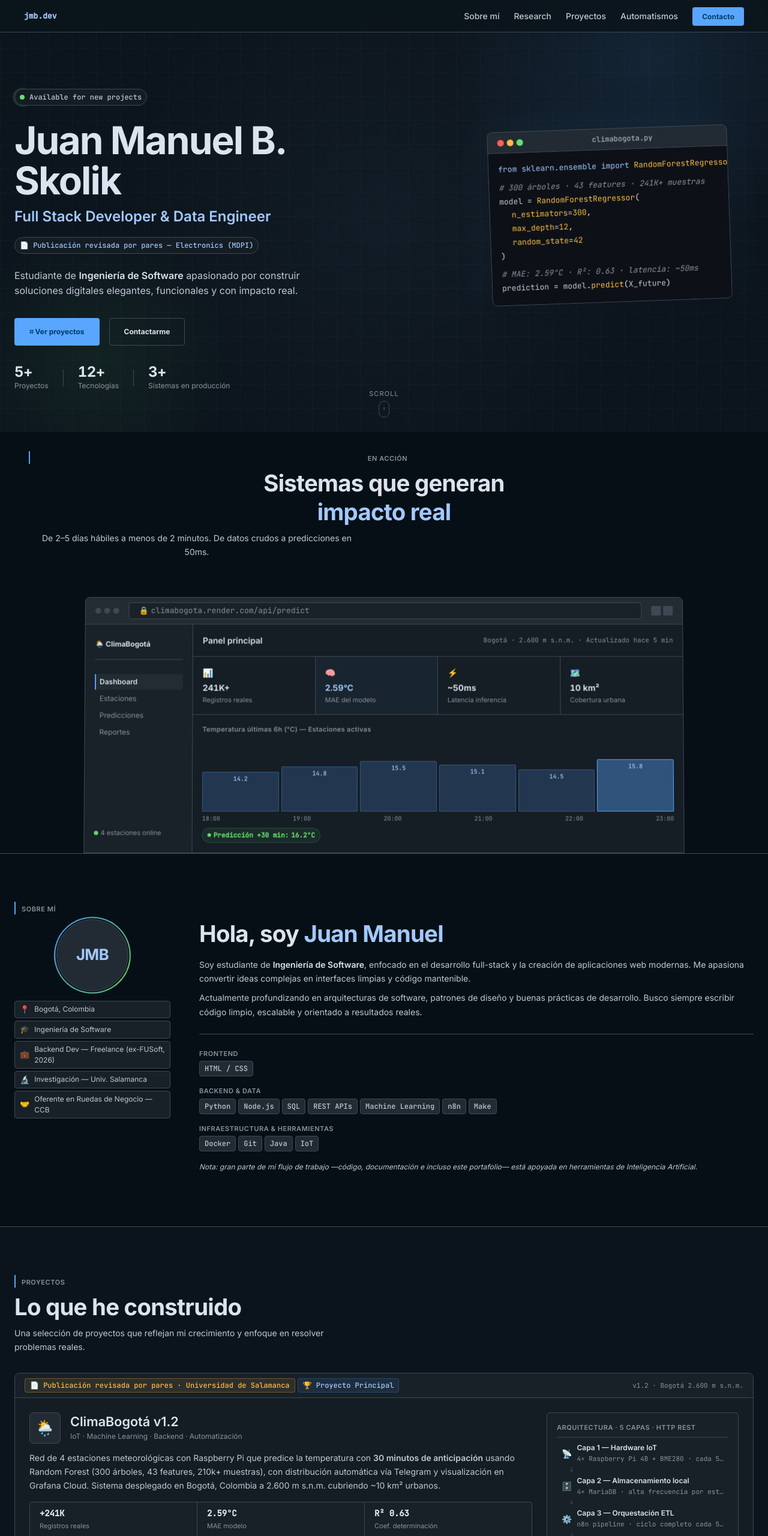
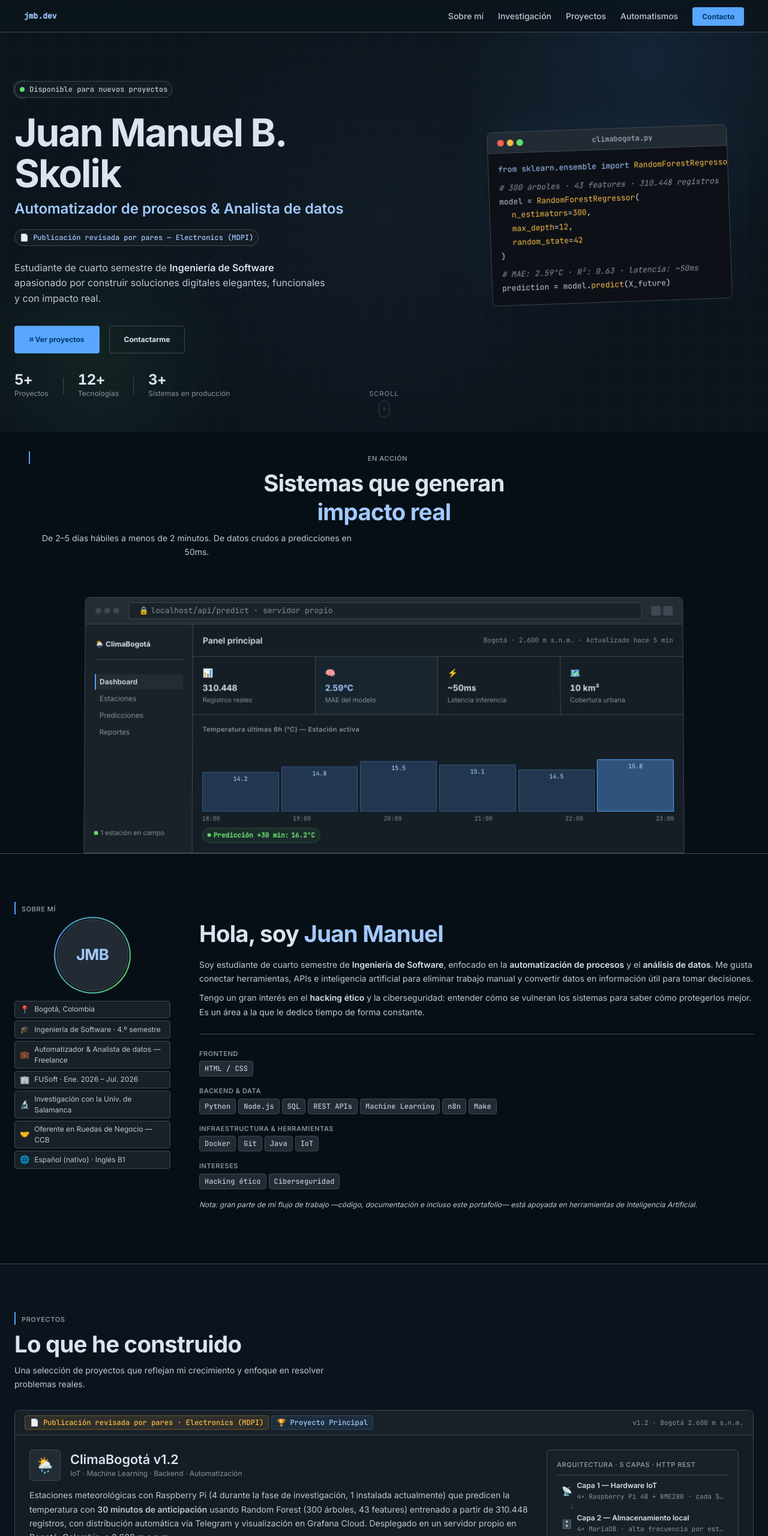
Before and after one commit to Juanmask327/Portafolio, a website: page index.html in a window 1280 px wide. Shown: the top 2560 px of the page at 60% size. Drawn offline with Linux system fonts and the light colour scheme.

Commit message:
Actualiza perfil, autores del artículo y datos de ClimaBogotá

```diff
--- a/index.html
+++ b/index.html
@@ -3,20 +3,20 @@
 <head>
   <meta charset="UTF-8" />
   <meta name="viewport" content="width=device-width, initial-scale=1.0" />
-  <title>Juan Manuel B. Skolik | Software Engineer</title>
-  <meta name="description" content="Portafolio profesional de Juan Manuel B. Skolik, estudiante de Ingeniería de Software, Full Stack Developer y Data Engineer. Descubre mis proyectos de IoT, automatizaciones de flujos y publicaciones científicas." />
-  <meta name="keywords" content="Juan Manuel B. Skolik, Software Engineer, Full Stack Developer, Data Engineer, IoT, ClimaBogotá, Automatización, Python, JavaScript, Portafolio" />
+  <title>Juan Manuel B. Skolik | Automatización y Análisis de Datos</title>
+  <meta name="description" content="Portafolio profesional de Juan Manuel B. Skolik, estudiante de Ingeniería de Software, automatizador de procesos y analista de datos. Descubre mis proyectos de IoT, automatizaciones de flujos y publicaciones científicas." />
+  <meta name="keywords" content="Juan Manuel B. Skolik, Automatización de procesos, Análisis de datos, Hacking ético, IoT, ClimaBogotá, Automatización, Python, JavaScript, Portafolio" />
   <meta name="author" content="Juan Manuel B. Skolik" />
 
   <!-- Open Graph / Facebook -->
   <meta property="og:type" content="website" />
-  <meta property="og:title" content="Juan Manuel B. Skolik | Software Engineer" />
+  <meta property="og:title" content="Juan Manuel B. Skolik | Automatización y Análisis de Datos" />
   <meta property="og:description" content="Portafolio profesional de Juan Manuel B. Skolik. Proyectos destacados en IoT, Machine Learning y automatización de procesos." />
   <meta property="og:site_name" content="Juan Manuel B. Skolik Portfolio" />
 
   <!-- Twitter -->
   <meta property="twitter:card" content="summary_large_image" />
-  <meta property="twitter:title" content="Juan Manuel B. Skolik | Software Engineer" />
+  <meta property="twitter:title" content="Juan Manuel B. Skolik | Automatización y Análisis de Datos" />
   <meta property="twitter:description" content="Portafolio profesional de Juan Manuel B. Skolik. Proyectos destacados en IoT, Machine Learning y automatización de procesos." />
   <link rel="preconnect" href="https://fonts.googleapis.com" />
   <link rel="preconnect" href="https://fonts.gstatic.com" crossorigin />
@@ -30,7 +30,7 @@
     <a href="#hero" class="nav-logo"><span>jmb</span>.dev</a>
     <ul class="nav-links" id="navLinks">
       <li><a href="#about">Sobre mí</a></li>
-      <li><a href="#research">Research</a></li>
+      <li><a href="#research">Investigación</a></li>
       <li><a href="#projects">Proyectos</a></li>
       <li><a href="#automatismos">Automatismos</a></li>
       <li><a href="#contact" class="nav-cta">Contacto</a></li>
@@ -50,21 +50,21 @@
     <div class="hero-content">
       <div class="hero-tag">
         <span class="hero-tag-dot status-dot"></span>
-        <span>Available for new projects</span>
+        <span>Disponible para nuevos proyectos</span>
       </div>
 
       <h1>
         Juan Manuel B. Skolik
       </h1>
 
-      <p class="hero-sub-role">Full Stack Developer &amp; Data Engineer</p>
+      <p class="hero-sub-role">Automatizador de procesos &amp; Analista de datos</p>
 
       <a href="#research" class="hero-tag hero-tag--pub">
         <span>📄 Publicación revisada por pares —&nbsp;Electronics (MDPI)</span>
       </a>
 
       <p class="hero-sub">
-        Estudiante de <strong>Ingeniería de Software</strong> apasionado por construir
+        Estudiante de cuarto semestre de <strong>Ingeniería de Software</strong> apasionado por construir
         soluciones digitales elegantes, funcionales y con impacto real.
       </p>
 
@@ -105,7 +105,7 @@
       <div class="code-card-body">
         <div class="code-line"><span class="ck">from</span> <span class="cm">sklearn.ensemble</span> <span class="ck">import</span> <span class="cf">RandomForestRegressor</span></div>
         <div class="code-line code-line--blank"></div>
-        <div class="code-line"><span class="cc"># 300 árboles · 43 features · 241K+ muestras</span></div>
+        <div class="code-line"><span class="cc"># 300 árboles · 43 features · 310.448 registros</span></div>
         <div class="code-line"><span class="cv">model</span> = <span class="cf">RandomForestRegressor</span>(</div>
         <div class="code-line code-line--indent"><span class="ca">n_estimators</span>=<span class="cn">300</span>,</div>
         <div class="code-line code-line--indent"><span class="ca">max_depth</span>=<span class="cn">12</span>,</div>
@@ -143,7 +143,7 @@
               </div>
               <div class="csa-browser-url">
                 <span class="csa-url-icon">🔒</span>
-                <span>climabogota.render.com/api/predict</span>
+                <span>localhost/api/predict · servidor propio</span>
               </div>
               <div class="csa-browser-actions">
                 <span></span><span></span>
@@ -162,7 +162,7 @@
                   </div>
                   <div class="csa-dash-status">
                     <div class="csa-status-dot csa-status-dot--green"></div>
-                    <span>4 estaciones online</span>
+                    <span>1 estación en campo</span>
                   </div>
                 </div>
 
@@ -175,7 +175,7 @@
                   <div class="csa-metrics">
                     <div class="csa-metric">
                       <div class="csa-metric-icon">📊</div>
-                      <div class="csa-metric-val">241K+</div>
+                      <div class="csa-metric-val">310.448</div>
                       <div class="csa-metric-lbl">Registros reales</div>
                     </div>
                     <div class="csa-metric csa-metric--accent">
@@ -196,7 +196,7 @@
                   </div>
 
                   <div class="csa-chart-area">
-                    <div class="csa-chart-label">Temperatura últimas 6h (°C) — Estaciones activas</div>
+                    <div class="csa-chart-label">Temperatura últimas 6h (°C) — Estación activa</div>
                     <div class="csa-chart">
                       <div class="csa-chart-bars">
                         <div class="csa-bar" style="--h:55%"><span>14.2</span></div>
@@ -244,19 +244,27 @@
             </div>
             <div class="quick-info-item">
               <span class="qi-icon">🎓</span>
-              <span>Ingeniería de Software</span>
+              <span>Ingeniería de Software · 4.º semestre</span>
             </div>
             <div class="quick-info-item">
               <span class="qi-icon">💼</span>
-              <span>Backend Dev — Freelance (ex-FUSoft, 2026)</span>
+              <span>Automatizador &amp; Analista de datos — Freelance</span>
+            </div>
+            <div class="quick-info-item">
+              <span class="qi-icon">🏢</span>
+              <span>FUSoft · Ene. 2026 – Jul. 2026</span>
             </div>
             <div class="quick-info-item">
               <span class="qi-icon">🔬</span>
-              <span>Investigación — Univ. Salamanca</span>
+              <span>Investigación con la Univ. de Salamanca</span>
             </div>
             <div class="quick-info-item">
               <span class="qi-icon">🤝</span>
               <span>Oferente en Ruedas de Negocio — CCB</span>
+            </div>
+            <div class="quick-info-item">
+              <span class="qi-icon">🌐</span>
+              <span>Español (nativo) · Inglés B1</span>
             </div>
           </div>
         </div>
@@ -264,14 +272,15 @@
         <div class="about-text">
           <h2>Hola, soy <span class="accent">Juan Manuel</span></h2>
           <p>
-            Soy estudiante de <strong>Ingeniería de Software</strong>,
-            enfocado en el desarrollo full-stack y la creación de aplicaciones web modernas.
-            Me apasiona convertir ideas complejas en interfaces limpias y código mantenible.
+            Soy estudiante de cuarto semestre de <strong>Ingeniería de Software</strong>,
+            enfocado en la <strong>automatización de procesos</strong> y el <strong>análisis de datos</strong>.
+            Me gusta conectar herramientas, APIs e inteligencia artificial para eliminar trabajo
+            manual y convertir datos en información útil para tomar decisiones.
           </p>
           <p>
-            Actualmente profundizando en arquitecturas de software, patrones de diseño y
-            buenas prácticas de desarrollo. Busco siempre escribir código limpio, escalable
-            y orientado a resultados reales.
+            Tengo un gran interés en el <strong>hacking ético</strong> y la ciberseguridad:
+            entender cómo se vulneran los sistemas para saber cómo protegerlos mejor.
+            Es un área a la que le dedico tiempo de forma constante.
           </p>
 
           <div class="skills-section">
@@ -302,6 +311,13 @@
                 <span class="skill-tag">IoT</span>
               </div>
             </div>
+            <div class="skills-category">
+              <div class="skills-cat-label">Intereses</div>
+              <div class="skills-row">
+                <span class="skill-tag">Hacking ético</span>
+                <span class="skill-tag">Ciberseguridad</span>
+              </div>
+            </div>
           </div>
 
           <p style="font-size:var(--text-body-sm);color:var(--on-surface-dim);font-style:italic;margin-top:var(--sp-md);">
@@ -326,7 +342,7 @@
 
           <div class="featured-topbar">
             <div class="featured-topbar-pills">
-              <span class="feat-pill feat-pill--research">📄 Publicación revisada por pares · Universidad de Salamanca</span>
+              <span class="feat-pill feat-pill--research">📄 Publicación revisada por pares · Electronics (MDPI)</span>
               <span class="feat-pill">🏆 Proyecto Principal</span>
             </div>
             <span class="feat-version">v1.2 · Bogotá 2.600 m s.n.m.</span>
@@ -344,16 +360,17 @@
               </div>
 
               <p class="project-desc" style="margin-top:0.75rem;">
-                Red de 4 estaciones meteorológicas con Raspberry Pi que predice la temperatura
+                Estaciones meteorológicas con Raspberry Pi (4 durante la fase de investigación,
+                1 instalada actualmente) que predicen la temperatura
                 con <strong style="color:var(--text)">30 minutos de anticipación</strong> usando
-                Random Forest (300 árboles, 43 features, 210k+ muestras), con distribución
-                automática vía Telegram y visualización en Grafana Cloud. Sistema desplegado
-                en Bogotá, Colombia a 2.600 m s.n.m. cubriendo ~10 km² urbanos.
+                Random Forest (300 árboles, 43 features) entrenado a partir de 310.448 registros,
+                con distribución automática vía Telegram y visualización en Grafana Cloud.
+                Desplegado en un servidor propio en Bogotá, Colombia, a 2.600 m s.n.m.
               </p>
 
               <div class="feat-stats">
                 <div class="feat-stat">
-                  <span class="feat-stat-num">+241K</span>
+                  <span class="feat-stat-num">310.448</span>
                   <span class="feat-stat-lbl">Registros reales</span>
                 </div>
                 <div class="feat-stat">
@@ -397,7 +414,7 @@
               <div class="featured-bottom-row">
                 <div class="project-status">
                   <span class="dot dot-yellow"></span>
-                  Sistema funcional · Deploy en Render pendiente
+                  Desplegado en servidor propio · Inicio manual · 1 estación en campo
                 </div>
                 <div class="project-links">
                   <a href="https://doi.org/10.3390/electronics15143102" target="_blank" rel="noopener" class="project-link project-link--text" title="Paper — Electronics (MDPI)">Paper</a>
@@ -461,9 +478,9 @@
   <!-- RESEARCH & PUBLICATIONS -->
   <section id="research">
     <div class="container">
-      <div class="section-label"><span>Research</span></div>
-      <h2>Research &amp; <span class="accent">Publications</span></h2>
-      <p class="section-desc">Academic research on urban IoT sensing and machine learning, developed in collaboration with Universidad de Salamanca's doctoral research group.</p>
+      <div class="section-label"><span>Investigación</span></div>
+      <h2>Investigación y <span class="accent">publicaciones</span></h2>
+      <p class="section-desc">Investigación académica sobre sensado IoT urbano y machine learning, desarrollada en colaboración con un grupo de investigación doctoral de la Universidad de Salamanca.</p>
 
       <div class="pub-card pub-card--featured fade-in">
 
@@ -479,16 +496,14 @@
             <div class="pub-top-row">
               <span class="pub-badge-q1" style="background: rgba(88, 166, 255, 0.1); border-color: rgba(88, 166, 255, 0.28); color: var(--primary);">
                 <span class="pub-badge-dot" style="background: var(--primary);"></span>
-                Peer-Reviewed Journal Article — Electronics (MDPI)
+                Artículo revisado por pares — Electronics (MDPI)
               </span>
-              <span class="pub-badge-dim">Research Article · 2026</span>
-              <span class="pub-badge-dim">Doctoral Research — Universidad de Salamanca</span>
+              <span class="pub-badge-dim">Artículo de investigación · 2026</span>
+              <span class="pub-badge-dim">En colaboración con la Universidad de Salamanca</span>
             </div>
             <h3 class="pub-title">A Low-Cost IoT Architecture for Micro-Zone Climate Prediction and Meteorological Forecasting</h3>
             <div class="pub-authors">
-              <span class="pub-author-primary">Juan M. B. Skolik</span>
-              <span class="pub-sep">·</span>
-              <span class="pub-author-collab">César A. G. Mateus, Darlan Noetzold, Valderi R. Q. Leithardt, Juan F. De Paz</span>
+              <span class="pub-author-collab">César A. G. Mateus, Darlan Noetzold, <span class="pub-author-primary">Juan M. B. Skolik</span>, Valderi R. Q. Leithardt, Juan F. De Paz</span>
             </div>
           </div>
           <a href="https://orcid.org/0009-0009-2170-4617" target="_blank" rel="noopener" class="orcid-badge">
@@ -498,44 +513,44 @@
         </div>
 
         <div class="pub-abstract-block">
-          <div class="pub-section-label">Abstract</div>
+          <div class="pub-section-label">Resumen (abstract original)</div>
           <p class="pub-abstract-text">This article presents the design and deployment of ClimaBogotá v1.2, a climate prediction system tailored for high-altitude urban micro-zones in Bogotá, Colombia. The system combines low-cost IoT sensing, machine learning modeling, and cloud-based orchestration to enable scalable and affordable meteorological forecasting. Its architecture comprises Raspberry Pi-based weather stations, a Random Forest model trained on engineered temporal features, and an n8n-driven automation pipeline for real-time inference and dissemination via Telegram, PostgreSQL, and Grafana. With a Mean Absolute Error of 2.59°C and an R² of 0.6286 on a 30-minute forecast horizon, the system demonstrates both predictive reliability and operational feasibility using free-tier cloud resources. Unlike traditional weather systems, ClimaBogotá emphasizes modularity, adaptability, and cost-efficiency, offering a replicable framework for decentralized climate monitoring in data-scarce urban environments. Temporal misalignment between sensor nodes was identified as the primary constraint, informing future enhancements toward distributed learning strategies.</p>
         </div>
 
         <div class="pub-metrics-band">
           <div class="pub-metric">
-            <span class="pub-metric-num">310K+</span>
-            <span class="pub-metric-lbl">Real-world samples</span>
+            <span class="pub-metric-num">310.448</span>
+            <span class="pub-metric-lbl">Registros reales</span>
           </div>
           <div class="pub-metric-sep"></div>
           <div class="pub-metric">
             <span class="pub-metric-num">2.59°C</span>
-            <span class="pub-metric-lbl">Mean Absolute Error</span>
+            <span class="pub-metric-lbl">Error absoluto medio</span>
           </div>
           <div class="pub-metric-sep"></div>
           <div class="pub-metric">
             <span class="pub-metric-num">R² 0.6286</span>
-            <span class="pub-metric-lbl">Coefficient of det.</span>
+            <span class="pub-metric-lbl">Coef. de determinación</span>
           </div>
           <div class="pub-metric-sep"></div>
           <div class="pub-metric">
             <span class="pub-metric-num">~50 ms</span>
-            <span class="pub-metric-lbl">Inference latency</span>
+            <span class="pub-metric-lbl">Latencia de inferencia</span>
           </div>
           <div class="pub-metric-sep"></div>
           <div class="pub-metric">
             <span class="pub-metric-num">300</span>
-            <span class="pub-metric-lbl">Forest estimators</span>
+            <span class="pub-metric-lbl">Árboles del modelo</span>
           </div>
           <div class="pub-metric-sep"></div>
           <div class="pub-metric">
             <span class="pub-metric-num">43</span>
-            <span class="pub-metric-lbl">Engineered features</span>
+            <span class="pub-metric-lbl">Variables construidas</span>
           </div>
           <div class="pub-metric-sep"></div>
           <div class="pub-metric">
             <span class="pub-metric-num">10 km²</span>
-            <span class="pub-metric-lbl">Urban coverage</span>
+            <span class="pub-metric-lbl">Cobertura urbana</span>
           </div>
         </div>
 
@@ -548,7 +563,7 @@
             <span class="pub-kw">n8n</span>
             <span class="pub-kw">Time Series</span>
             <span class="pub-kw">Workflow Orchestration</span>
-            <span class="pub-kw">Bogotá · 2,600 m a.s.l.</span>
+            <span class="pub-kw">Bogotá · 2.600 m s.n.m.</span>
           </div>
           <span class="pub-status-published">Electronics (MDPI), Vol. 15, No. 14, Art. 3102 · DOI: <a href="https://doi.org/10.3390/electronics15143102" target="_blank" rel="noopener" style="color:inherit;text-decoration:underline;">10.3390/electronics15143102</a></span>
         </div>
@@ -710,7 +725,7 @@
     <div class="container">
       <div class="section-label"><span>Contacto</span></div>
       <h2>Hablemos</h2>
-      <p class="section-desc">¿Tenés un proyecto en mente o querés colaborar? Escribime, respondo rápido.</p>
+      <p class="section-desc">¿Tienes un proyecto en mente o quieres colaborar? Escríbeme, respondo rápido.</p>
 
       <div class="contact-grid fade-in">
         <div class="contact-info">
@@ -720,8 +735,15 @@
             <a href="mailto:Juanmabennitez2008@gmail.com" class="contact-item">
               <div class="contact-icon">✉</div>
               <div class="contact-detail">
-                <span class="contact-label">Email</span>
+                <span class="contact-label">Correo personal</span>
                 <span class="contact-value">Juanmabennitez2008@gmail.com</span>
+              </div>
+            </a>
+            <a href="mailto:jskolik@uniempresarial.edu.co" class="contact-item">
+              <div class="contact-icon">✉</div>
+              <div class="contact-detail">
+                <span class="contact-label">Correo institucional</span>
+                <span class="contact-value">jskolik@uniempresarial.edu.co</span>
               </div>
             </a>
             <a href="https://www.linkedin.com/in/juan-manuel-benitez-skolik-9863673a7/" target="_blank" rel="noopener" class="contact-item">
@@ -770,7 +792,7 @@
             <div class="form-group">
               <label for="asunto">Asunto</label>
               <select id="asunto">
-                <option value="">Seleccioná un tema...</option>
+                <option value="">Selecciona un tema...</option>
                 <option value="freelance">Proyecto freelance</option>
                 <option value="practicas">Prácticas profesionales</option>
                 <option value="colaboracion">Colaboración académica</option>
@@ -779,7 +801,7 @@
             </div>
             <div class="form-group">
               <label for="mensaje">Mensaje</label>
-              <textarea id="mensaje" rows="5" placeholder="Contame sobre tu proyecto o idea..." required></textarea>
+              <textarea id="mensaje" rows="5" placeholder="Cuéntame sobre tu proyecto o idea..." required></textarea>
             </div>
             <button type="submit" class="btn btn-primary" style="width:100%;justify-content:center;">
               Enviar mensaje
@@ -799,8 +821,8 @@
   <footer>
     <div class="footer-inner">
       <a href="#hero" class="footer-logo"><span>jmb</span>.dev</a>
-      <p>Diseñado y construido por <span>Juan Manuel B. Skolik</span> &mdash; 2025</p>
-      <p class="footer-sub">Ingeniería de Software · Backend Dev — Freelance (ex-FUSoft, 2026)</p>
+      <p>Diseñado y construido por <span>Juan Manuel B. Skolik</span> &mdash; 2026</p>
+      <p class="footer-sub">Ingeniería de Software · Automatizador de procesos &amp; Analista de datos</p>
     </div>
   </footer>
 
```
